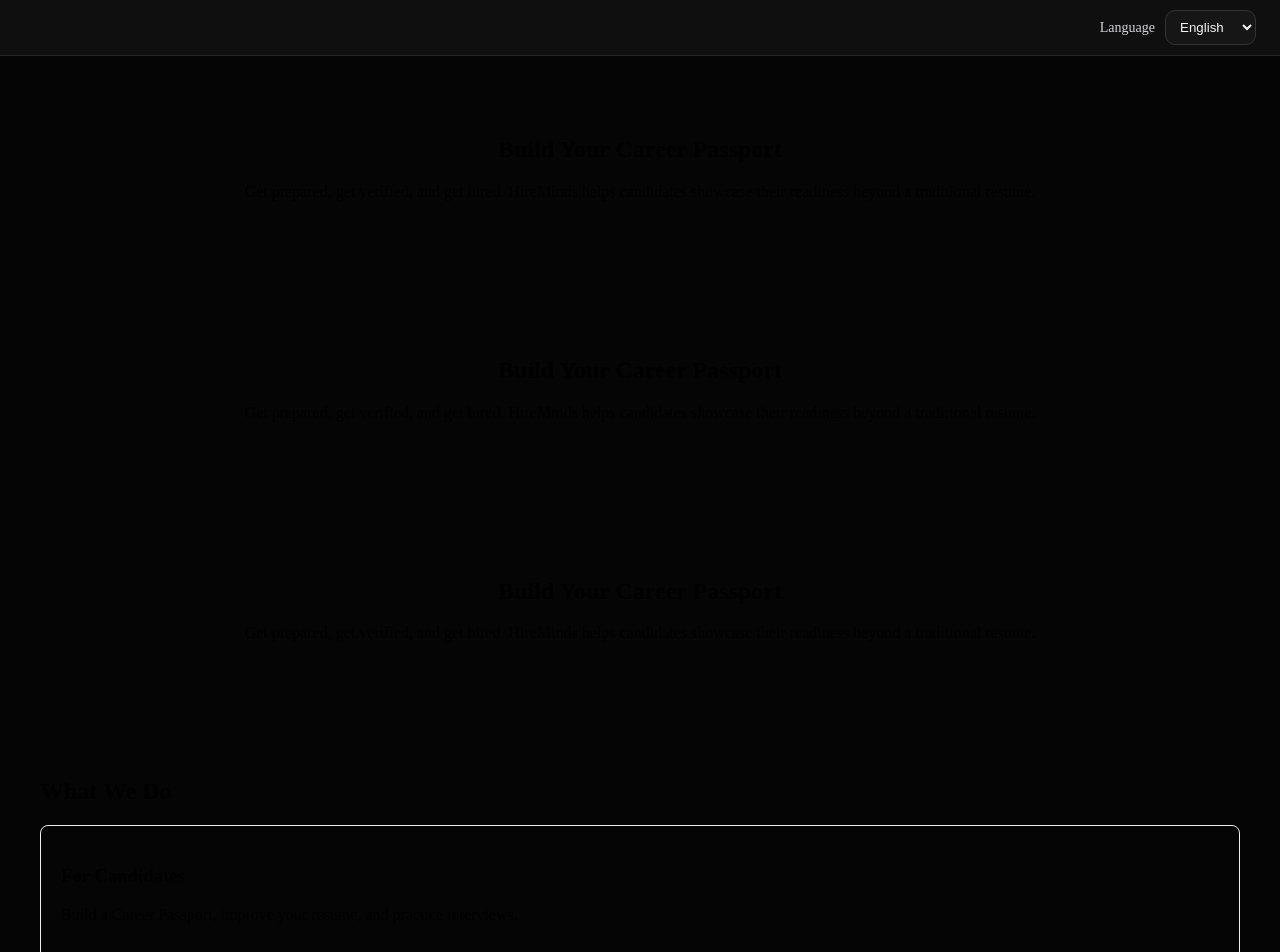
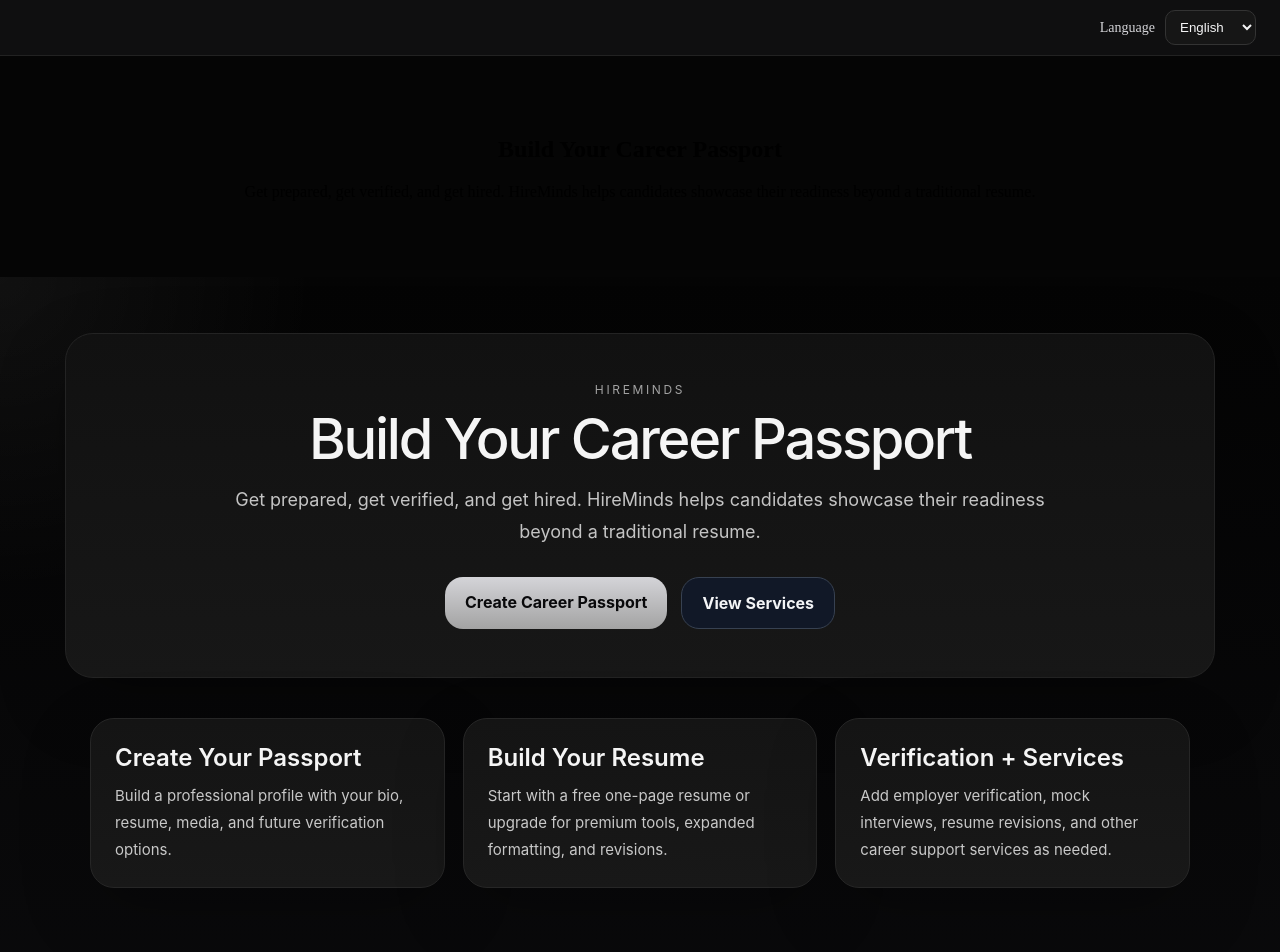
Before and after one commit to UrMizery/hireminds-platform, a Next.js app: page / in a window 1280 px wide. Shown: the top 952 px of the page. Built offline with nearby package versions, Linux system fonts and the light colour scheme.

Commit message:
Update page.tsx

```diff
--- a/app/page.tsx
+++ b/app/page.tsx
@@ -1,34 +1,145 @@
-import SiteHeader from "./components/SiteHeader";
-import HeroSection from "./components/HeroSection";
-import FeatureCard from "./components/FeatureCard";
-import CareerPassportCard from "./components/CareerPassportCard";
+export default function HomePage() {
+  return (
+    <main style={styles.page}>
+      <section style={styles.hero}>
+        <p style={styles.kicker}>HIREMINDS</p>
+        <h1 style={styles.title}>Build Your Career Passport</h1>
+        <p style={styles.subtitle}>
+          Get prepared, get verified, and get hired. HireMinds helps candidates
+          showcase their readiness beyond a traditional resume.
+        </p>
 
-export default function Home() {
-  return (
-    <div>
-      <SiteHeader />
-      <HeroSection />
-
-      <section style={{ padding: "40px" }}>
-        <h2>What We Do</h2>
-
-        <FeatureCard
-          title="For Candidates"
-          description="Build a Career Passport, improve your resume, and practice interviews."
-        />
-
-        <FeatureCard
-          title="For Employers"
-          description="Discover candidates with Resume Scores and verified experience."
-        />
-
-        <FeatureCard
-          title="For Nonprofits"
-          description="Support participants with training resources and certificate verification."
-        />
+        <div style={styles.buttonRow}>
+          <a href="/sign-up" style={styles.primaryButton}>
+            Create Career Passport
+          </a>
+          <a href="/services" style={styles.secondaryButton}>
+            View Services
+          </a>
+        </div>
       </section>
 
-      <CareerPassportCard />
-    </div>
+      <section style={styles.featureGrid}>
+        <div style={styles.card}>
+          <h2 style={styles.cardTitle}>Create Your Passport</h2>
+          <p style={styles.cardText}>
+            Build a professional profile with your bio, resume, media, and future
+            verification options.
+          </p>
+        </div>
+
+        <div style={styles.card}>
+          <h2 style={styles.cardTitle}>Build Your Resume</h2>
+          <p style={styles.cardText}>
+            Start with a free one-page resume or upgrade for premium tools,
+            expanded formatting, and revisions.
+          </p>
+        </div>
+
+        <div style={styles.card}>
+          <h2 style={styles.cardTitle}>Verification + Services</h2>
+          <p style={styles.cardText}>
+            Add employer verification, mock interviews, resume revisions, and
+            other career support services as needed.
+          </p>
+        </div>
+      </section>
+    </main>
   );
 }
+
+const styles: Record<string, React.CSSProperties> = {
+  page: {
+    minHeight: "100vh",
+    background:
+      "radial-gradient(circle at top left, rgba(255,255,255,0.05), transparent 20%), linear-gradient(180deg, #040404 0%, #0b0b0d 100%)",
+    color: "#f5f5f5",
+    padding: "56px 24px 72px",
+    fontFamily:
+      'Inter, ui-sans-serif, system-ui, -apple-system, BlinkMacSystemFont, "Segoe UI", sans-serif',
+  },
+  hero: {
+    maxWidth: "1100px",
+    margin: "0 auto 40px",
+    textAlign: "center",
+    padding: "48px 24px",
+    background: "linear-gradient(180deg, #111111 0%, #171717 100%)",
+    border: "1px solid #232323",
+    borderRadius: "28px",
+    boxShadow: "0 24px 70px rgba(0,0,0,0.22)",
+  },
+  kicker: {
+    margin: "0 0 14px",
+    color: "#a3a3a3",
+    fontSize: "12px",
+    letterSpacing: "0.22em",
+    textTransform: "uppercase",
+  },
+  title: {
+    margin: "0 0 16px",
+    fontSize: "56px",
+    lineHeight: 1.02,
+    fontWeight: 500,
+    letterSpacing: "-0.04em",
+    color: "#f5f5f5",
+  },
+  subtitle: {
+    maxWidth: "820px",
+    margin: "0 auto",
+    color: "#c4c4c4",
+    fontSize: "18px",
+    lineHeight: 1.8,
+  },
+  buttonRow: {
+    display: "flex",
+    justifyContent: "center",
+    gap: "14px",
+    flexWrap: "wrap",
+    marginTop: "28px",
+  },
+  primaryButton: {
+    display: "inline-block",
+    padding: "15px 20px",
+    borderRadius: "18px",
+    textDecoration: "none",
+    background: "linear-gradient(180deg, #d4d4d8 0%, #a3a3a3 100%)",
+    color: "#09090b",
+    fontWeight: 700,
+  },
+  secondaryButton: {
+    display: "inline-block",
+    padding: "15px 20px",
+    borderRadius: "18px",
+    textDecoration: "none",
+    background: "#111827",
+    border: "1px solid #374151",
+    color: "#f3f4f6",
+    fontWeight: 700,
+  },
+  featureGrid: {
+    maxWidth: "1100px",
+    margin: "0 auto",
+    display: "grid",
+    gridTemplateColumns: "repeat(3, minmax(0, 1fr))",
+    gap: "18px",
+  },
+  card: {
+    background: "linear-gradient(180deg, #141414 0%, #181818 100%)",
+    border: "1px solid #262626",
+    borderRadius: "24px",
+    padding: "24px",
+    boxShadow: "0 24px 70px rgba(0,0,0,0.22)",
+  },
+  cardTitle: {
+    margin: "0 0 10px",
+    color: "#f5f5f5",
+    fontSize: "24px",
+    fontWeight: 600,
+  },
+  cardText: {
+    margin: 0,
+    color: "#c8c8c8",
+    fontSize: "15px",
+    lineHeight: 1.8,
+  },
+};
```
